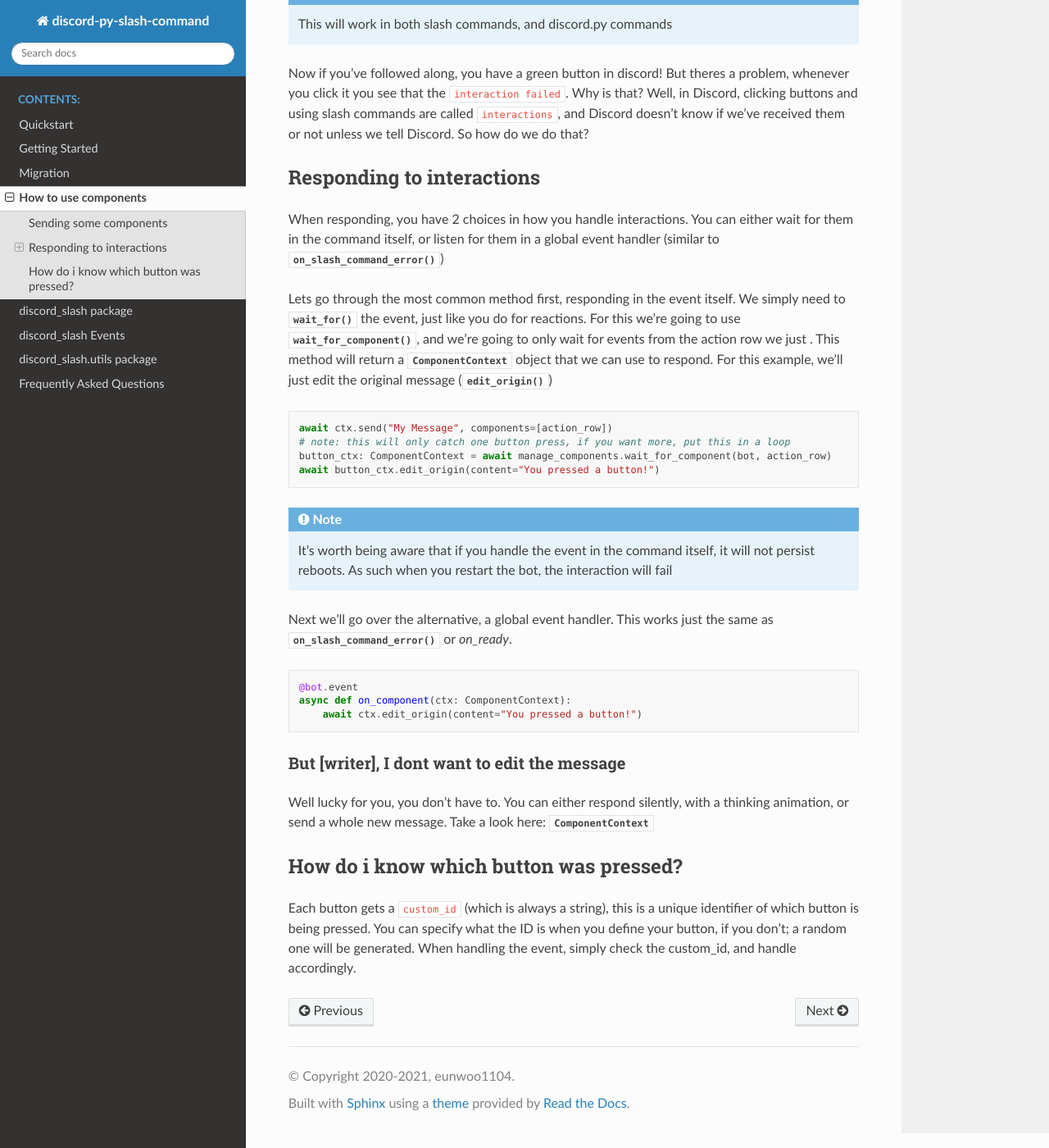
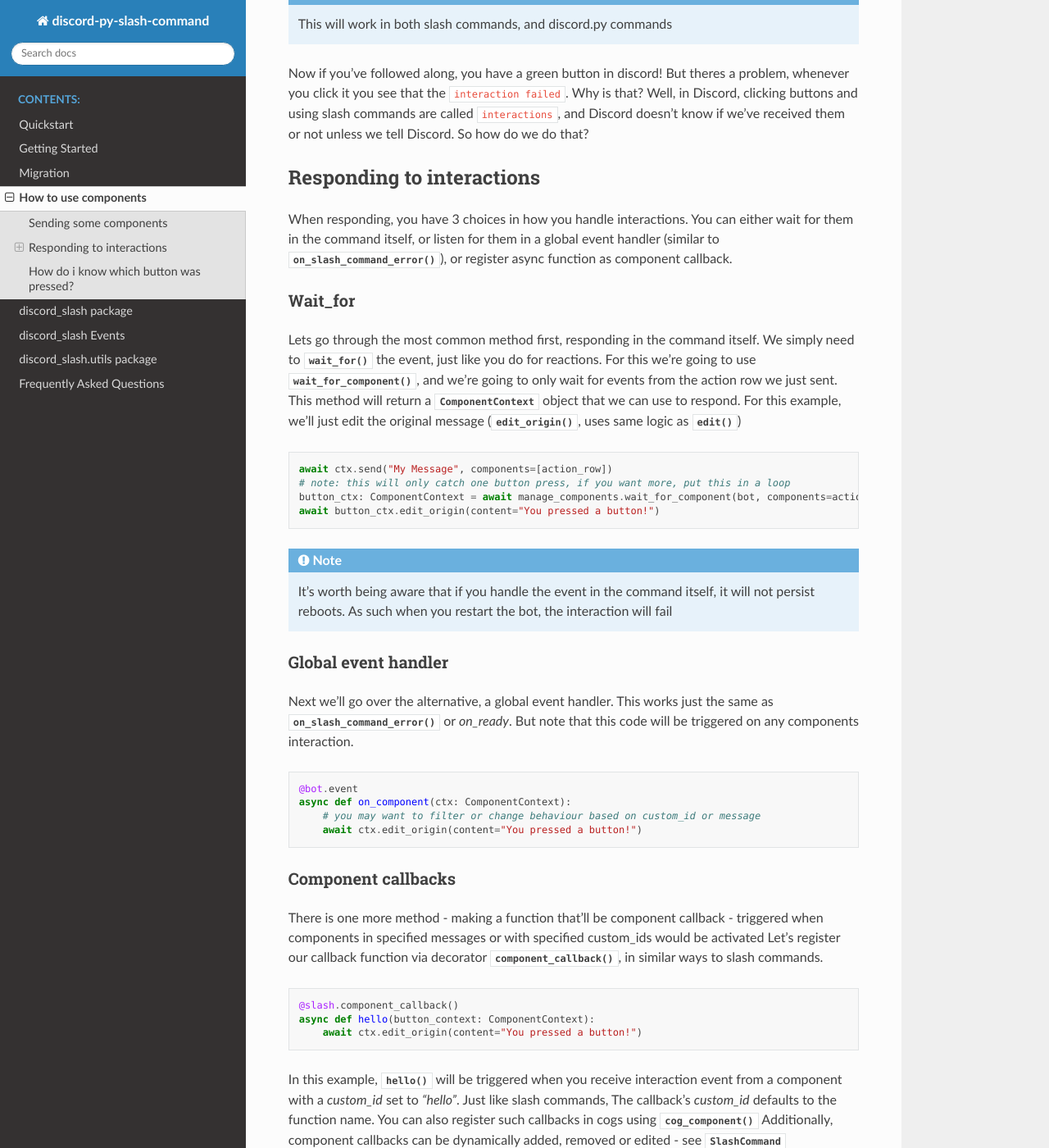
Before and after one commit to interactions-py/interactions.py, a Sphinx documentation site: the page built from docs/components.rst, in a window 1280 px wide and 1400 px high, scrolled down 952 px. Shown: the whole window at 82% size. Built offline with Sphinx 7.4.7 and the Read the Docs theme 2.0.0, drawn with Linux system fonts in a browser that asks for light colours; the version number could not be read and is left out.

Commit message:
Component callback docs, small fix (#217)
* Fixed PartialEmoji usage in create_button

* Include component callbacks in docs, patch some things in component docs.

* Apply suggestions from code review

Co-authored-by: LordOfPolls <22540825+LordOfPolls@users.noreply.github.com>

* Add subsections

* Applied suggestions from reviews

Co-authored-by: LordOfPolls <22540825+LordOfPolls@users.noreply.github.com>

```diff
--- a/docs/components.rst
+++ b/docs/components.rst
@@ -45,27 +45,50 @@ Well, in Discord, clicking buttons and using slash commands are called ``interac
 Responding to interactions
 __________________________
 
-When responding, you have 2 choices in how you handle interactions. You can either wait for them in the command itself, or listen for them in a global event handler (similar to :meth:`on_slash_command_error`)
+When responding, you have 3 choices in how you handle interactions. You can either wait for them in the command itself, or listen for them in a global event handler (similar to :func:`on_slash_command_error`), or register async function as component callback.
 
-Lets go through the most common method first, responding in the event itself. We simply need to :meth:`wait_for` the event, just like you do for reactions. For this we're going to use :func:`wait_for_component() <discord_slash.utils.manage_components>`, and we're going to only wait for events from the action row we just .
-This method will return a :class:`ComponentContext <discord_slash.context.ComponentContext>` object that we can use to respond. For this example, we'll just edit the original message (:meth:`edit_origin() <discord_slash.context.ComponentContext.edit_origin>`)
+Wait_for
+********
+
+Lets go through the most common method first, responding in the command itself. We simply need to :func:`wait_for` the event, just like you do for reactions. For this we're going to use :func:`wait_for_component() <discord_slash.utils.manage_components>`, and we're going to only wait for events from the action row we just sent.
+This method will return a :class:`ComponentContext <discord_slash.context.ComponentContext>` object that we can use to respond. For this example, we'll just edit the original message (:meth:`edit_origin() <discord_slash.context.ComponentContext.edit_origin>`, uses same logic as :func:`edit()`)
 
 .. code-block:: python
 
     await ctx.send("My Message", components=[action_row])
     # note: this will only catch one button press, if you want more, put this in a loop
-    button_ctx: ComponentContext = await manage_components.wait_for_component(bot, action_row)
+    button_ctx: ComponentContext = await manage_components.wait_for_component(bot, components=action_row)
     await button_ctx.edit_origin(content="You pressed a button!")
 
 .. note:: It's worth being aware that if you handle the event in the command itself, it will not persist reboots. As such when you restart the bot, the interaction will fail
 
-Next we'll go over the alternative, a global event handler. This works just the same as :meth:`on_slash_command_error` or `on_ready`.
+Global event handler
+********************
+
+Next we'll go over the alternative, a global event handler. This works just the same as :func:`on_slash_command_error` or `on_ready`. But note that this code will be triggered on any components interaction.
 
 .. code-block:: python
 
     @bot.event
     async def on_component(ctx: ComponentContext):
+        # you may want to filter or change behaviour based on custom_id or message
         await ctx.edit_origin(content="You pressed a button!")
+
+Component callbacks
+********************
+
+There is one more method - making a function that'll be component callback - triggered when components in specified messages or with specified custom_ids would be activated
+Let's register our callback function via decorator :meth:`component_callback() <discord_slash.client.SlashCommand.component_callback>`, in similar ways to slash commands.
+
+.. code-block:: python
+
+    @slash.component_callback()
+    async def hello(button_context: ComponentContext):
+        await ctx.edit_origin(content="You pressed a button!")
+
+In this example, :func:`hello` will be triggered when you receive interaction event from a component with a `custom_id` set to `"hello"`. Just like slash commands, The callback's `custom_id` defaults to the function name.
+You can also register such callbacks in cogs using :func:`cog_component() <discord_slash.cog_ext>`
+Additionally, component callbacks can be dynamically added, removed or edited - see :class:`SlashCommand <discord_slash.client.SlashCommand>`
 
 But [writer], I dont want to edit the message
 *********************************************
```
Also changed, not shown: 1 other file.
